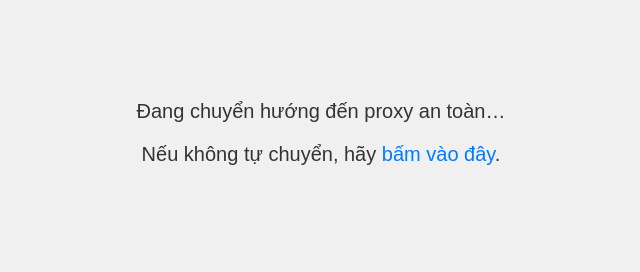
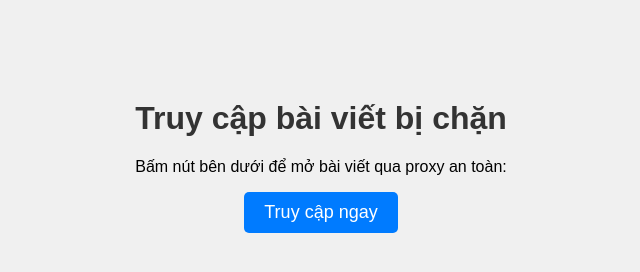
Before and after one commit to kingveo-99/proxy-redirect, a plain HTML site: page index.html in a window 1280 px wide. Shown: the whole page, without its empty margins (319-959 px from the left). Drawn offline with Linux system fonts and the light colour scheme.

Commit message:
Update index.html

```diff
--- a/index.html
+++ b/index.html
@@ -3,7 +3,6 @@
   <head>
     <meta charset="UTF-8">
     <title>Truy cập web bị chặn</title>
-    <meta http-equiv="refresh" content="3; URL='https://www.proxysite.com/go.php?url=https%3A%2F%2Fdkn.tv%2Fve-dep-chan-thien-nhan%2Fpgs-ts-thay-thuoc-nhan-dan-tran-dinh-chien-ly-giai-nguyen-nhan-vi-sao-tap-khi-cong-co-the-khoi-benh.html'" />
     <style>
       body {
         font-family: Arial, sans-serif;
@@ -11,21 +10,31 @@
         margin-top: 100px;
         background-color: #f0f0f0;
       }
-      p {
-        font-size: 20px;
+      h1 {
         color: #333;
       }
+      button {
+        padding: 10px 20px;
+        font-size: 18px;
+        background-color: #007bff;
+        color: white;
+        border: none;
+        border-radius: 5px;
+        cursor: pointer;
+      }
+      button:hover {
+        background-color: #0056b3;
+      }
       a {
-        color: #007bff;
         text-decoration: none;
-      }
-      a:hover {
-        text-decoration: underline;
       }
     </style>
   </head>
   <body>
-    <p>Đang chuyển hướng đến proxy an toàn…</p>
-    <p>Nếu không tự chuyển, hãy <a href="https://www.proxysite.com/go.php?url=https%3A%2F%2Fdkn.tv%2Fve-dep-chan-thien-nhan%2Fpgs-ts-thay-thuoc-nhan-dan-tran-dinh-chien-ly-giai-nguyen-nhan-vi-sao-tap-khi-cong-co-the-khoi-benh.html" target="_blank">bấm vào đây</a>.</p>
+    <h1>Truy cập bài viết bị chặn</h1>
+    <p>Bấm nút bên dưới để mở bài viết qua proxy an toàn:</p>
+    <a href="https://www-proxy.hidester.one/proxy/?u=https%3A%2F%2Fdkn.tv%2Fve-dep-chan-thien-nhan%2Fpgs-ts-thay-thuoc-nhan-dan-tran-dinh-chien-ly-giai-nguyen-nhan-vi-sao-tap-khi-cong-co-the-khoi-benh.html" target="_blank">
+      <button>Truy cập ngay</button>
+    </a>
   </body>
 </html>
```
